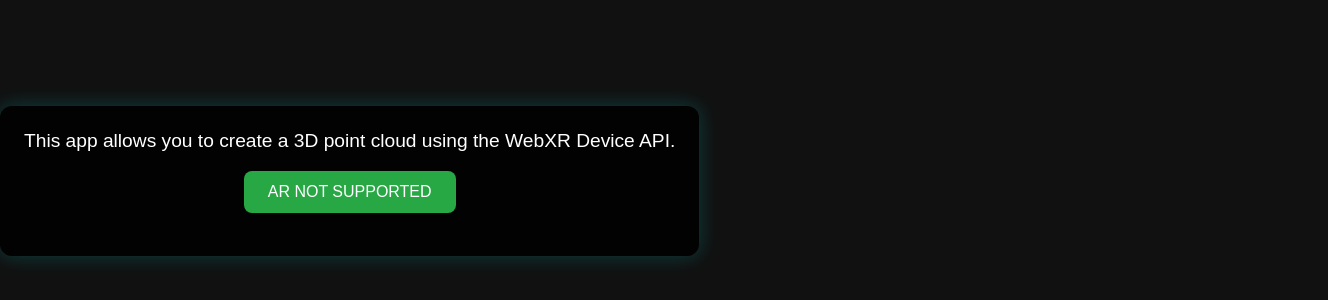
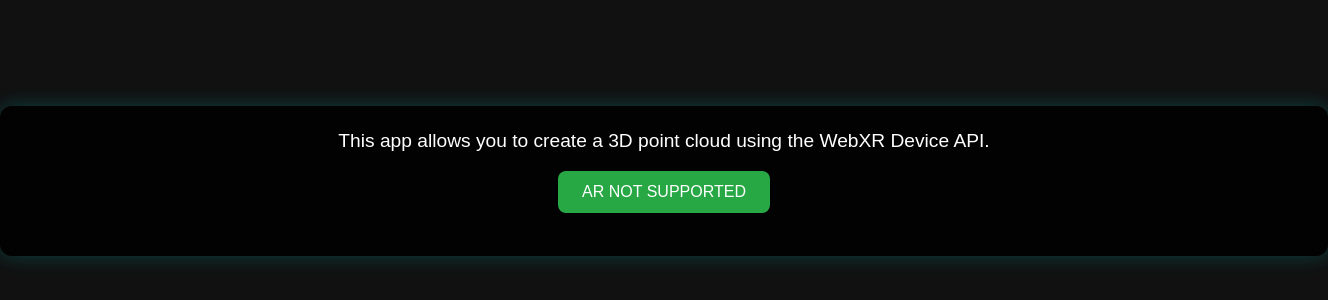
Before and after one commit to Ramith-D-Rodrigo/webxr-point-cloud, a website built with Vite: page index.html in a window 1280 px wide. Shown: the part 134-434 px from the top of the page, 1328 px wide, since content can reach past the window. Built offline with nearby package versions, Linux system fonts and the light colour scheme.

Commit message:
Update style.css

```diff
--- a/style.css
+++ b/style.css
@@ -66,7 +66,7 @@ body {
     padding: 1.5rem;
     border-radius: 12px;
     box-shadow: 0 0 20px rgba(0, 255, 255, 0.2);
-    max-width: 90%;
+    width: 100%;
     text-align: center;
 }
 
```
